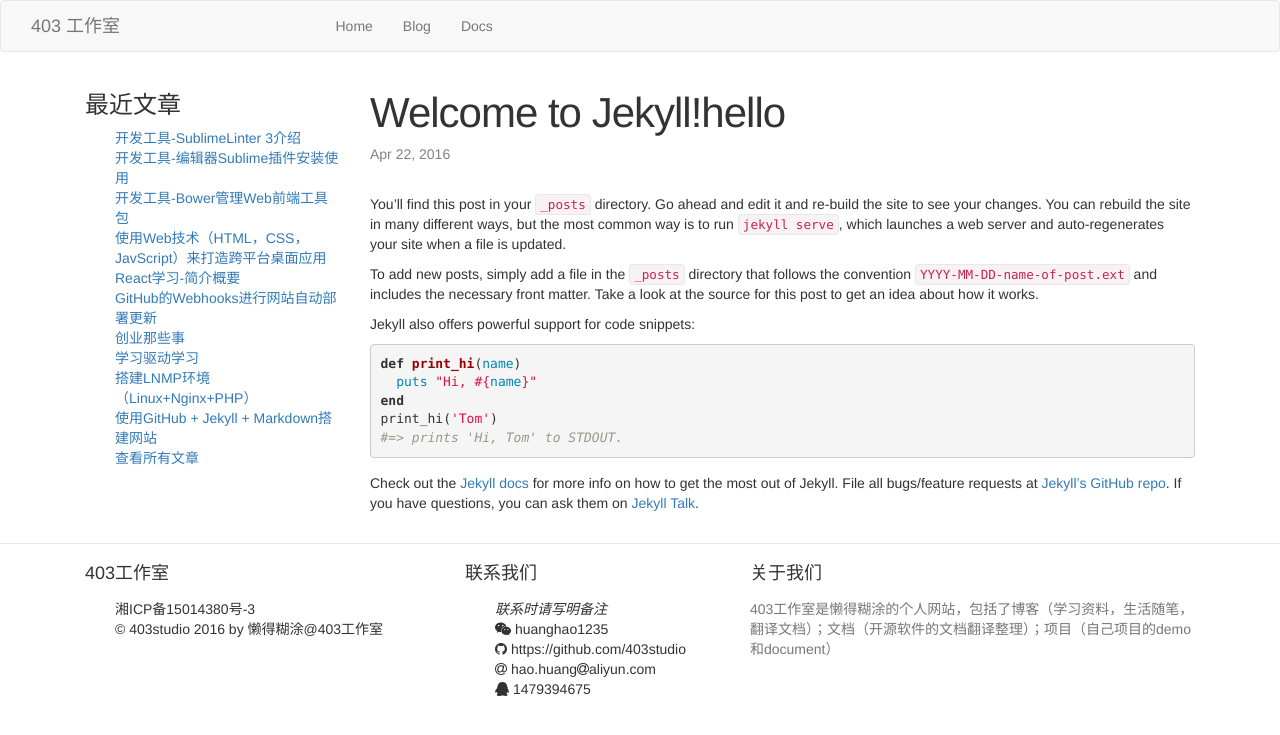
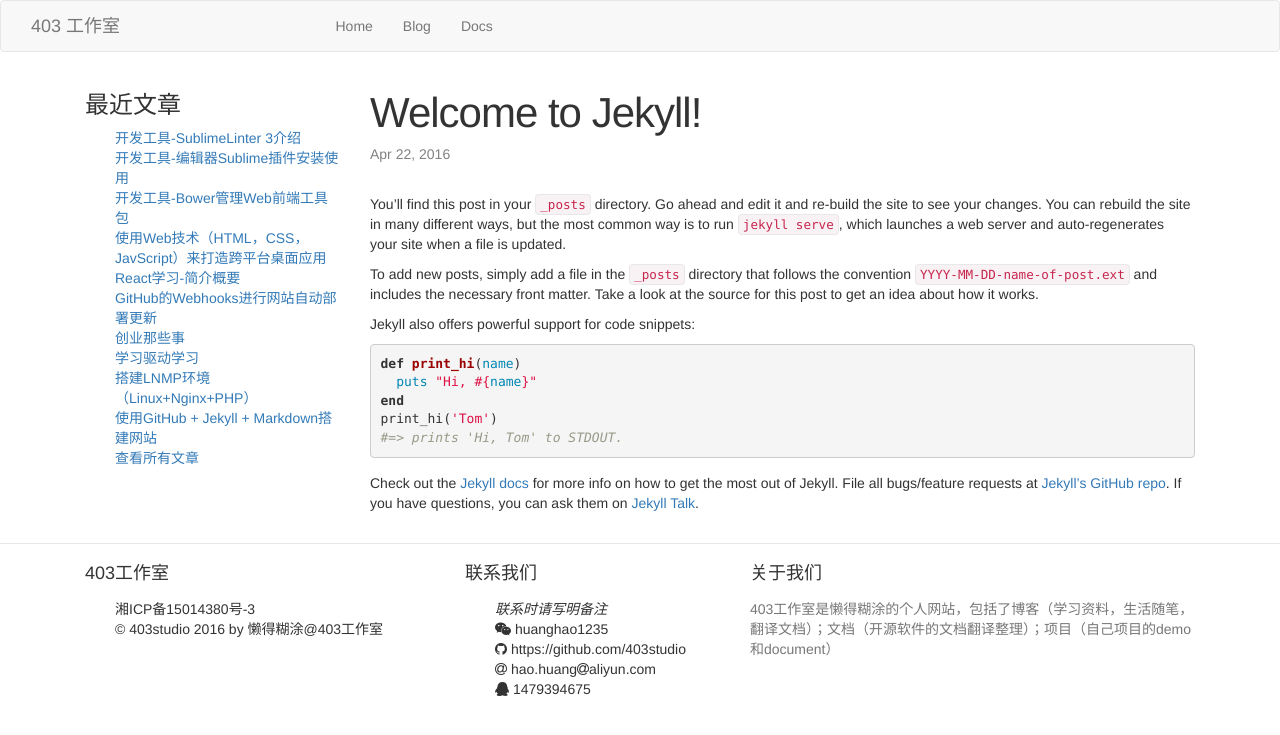
Before and after one commit to 403studio/blog.403studio.com, a Jekyll site: the page built from react-example/index.md, in a window 1280 px wide. Shown: the top 735 px of the page. Built offline with Jekyll 4.4.1, drawn with Linux system fonts in a browser that asks for light colours; nearby versions of some CDN libraries; comment, search, counter and statistics services are not loaded.

Commit message:
Revert "Update"
This reverts commit 96c9e7b02dfdfd452cf2de52b3e06fabe0b2db7d.

```diff
--- a/_config.yml
+++ b/_config.yml
@@ -26,3 +26,7 @@ defaults:
    layout: "post"
    author: "hao.huang"
    navid: "blog"
+ -
+  scope:
+    path: "react-example"
+    type: "page"
--- a/react-example/index.md
+++ b/react-example/index.md
@@ -1,6 +1,6 @@
 ---
 layout: post
-title:  "Welcome to Jekyll!hello"
+title:  "Welcome to Jekyll!"
 date:   2016-04-22 15:47:01 +0800
 categories: jekyll update
 ---
```
